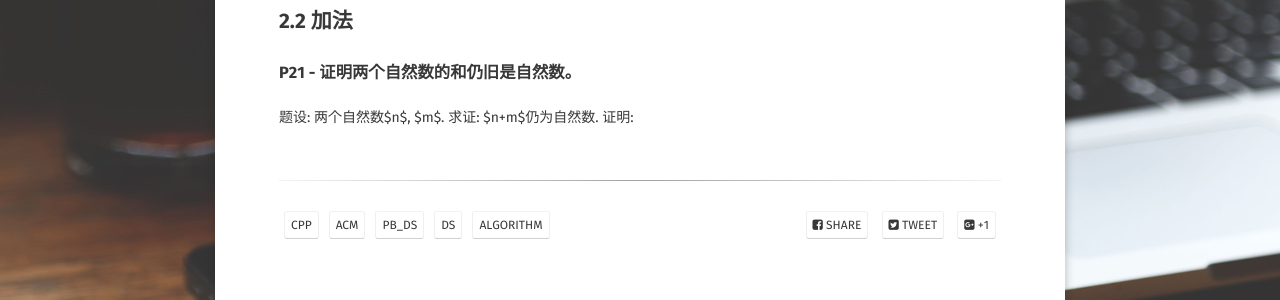
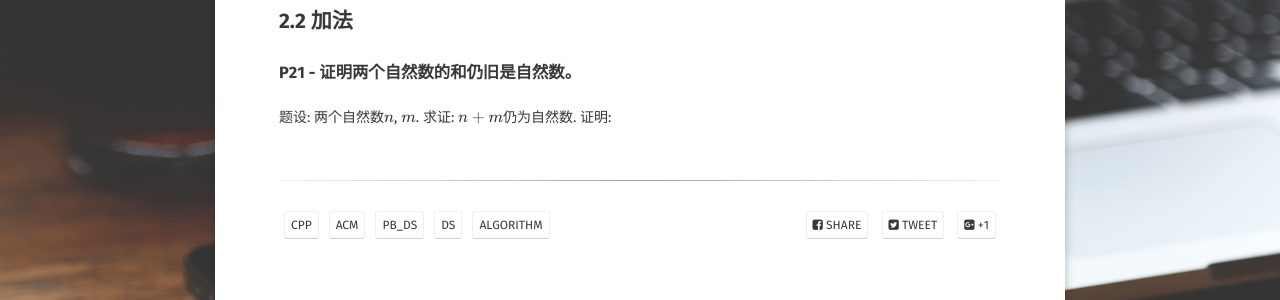
Before and after one commit to Yestercafe/Yestercafe.github.io, a Jekyll site: the page built from _posts/2019-05-12-实分析第二章练习.md, in a window 1280 px wide. Shown: the part 368-668 px from the top of the page. Built offline with Jekyll 4.4.1, drawn with Linux system fonts in a browser that asks for light colours; some web fonts are replaced; formulas are drawn with MathJax 3; comment, search, counter and statistics services are not loaded; some of the changed lines change nothing that is shown.

Commit message:
Try to fix LaTex

```diff
--- a/_includes/head.html
+++ b/_includes/head.html
@@ -56,3 +56,15 @@
     {% unless feature contains 'http://' or feature contains 'https://' %}{% capture feature %}{{ site.url }}/{{ feature }}{% endcapture %}{% endunless %}
     <style type="text/css">.feature {background-image:url({{ feature }});}</style>
     {% endif %}
+    {% if site.mathjax == true %}
+    <!-- MathJax -->
+    <script src="https://cdn.mathjax.org/mathjax/latest/MathJax.js?config=TeX-AMS-MML_HTMLorMML" type="text/javascript"></script>
+    <script type="text/x-mathjax-config">
+        MathJax.Hub.Config({
+            tex2jax: {
+            skipTags: ['script', 'noscript', 'style', 'textarea', 'pre'],
+            inlineMath: [['$','$']]
+            }
+        });
+    </script>
+    {% endif %}
--- a/_layouts/post.html
+++ b/_layouts/post.html
@@ -41,9 +41,5 @@
         {% if page.comments and site.disqus_shortname %}<section id="disqus_thread" class="animated fadeInUp"></section><!-- /#disqus_thread -->{% endif %}
     </header>
     {% include scripts.html %}
-    {% if site.mathjax == true %}
-    <!-- MathJax -->
-    <script async src="https://cdn.mathjax.org/mathjax/latest/MathJax.js?config=TeX-AMS-MML_HTMLorMML"></script>
-    {% endif %}
 </body>
 </html>
```
